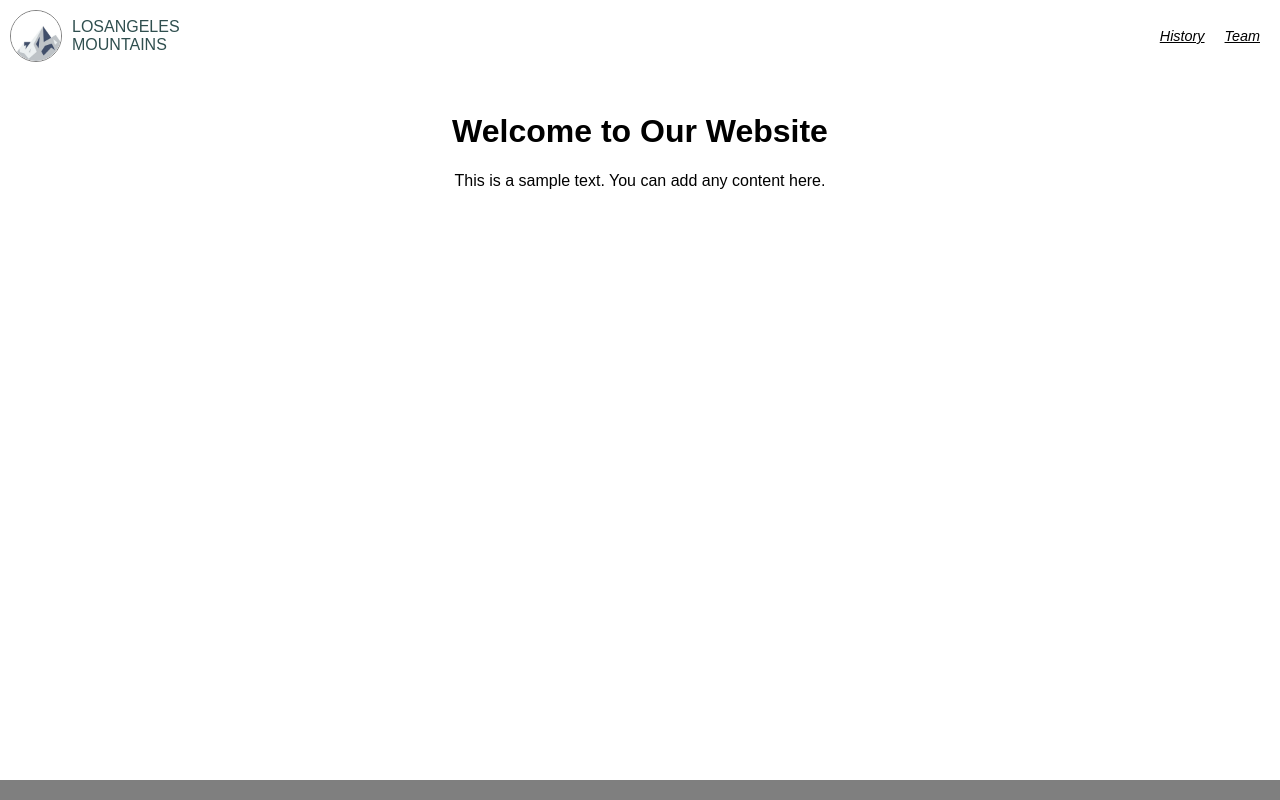
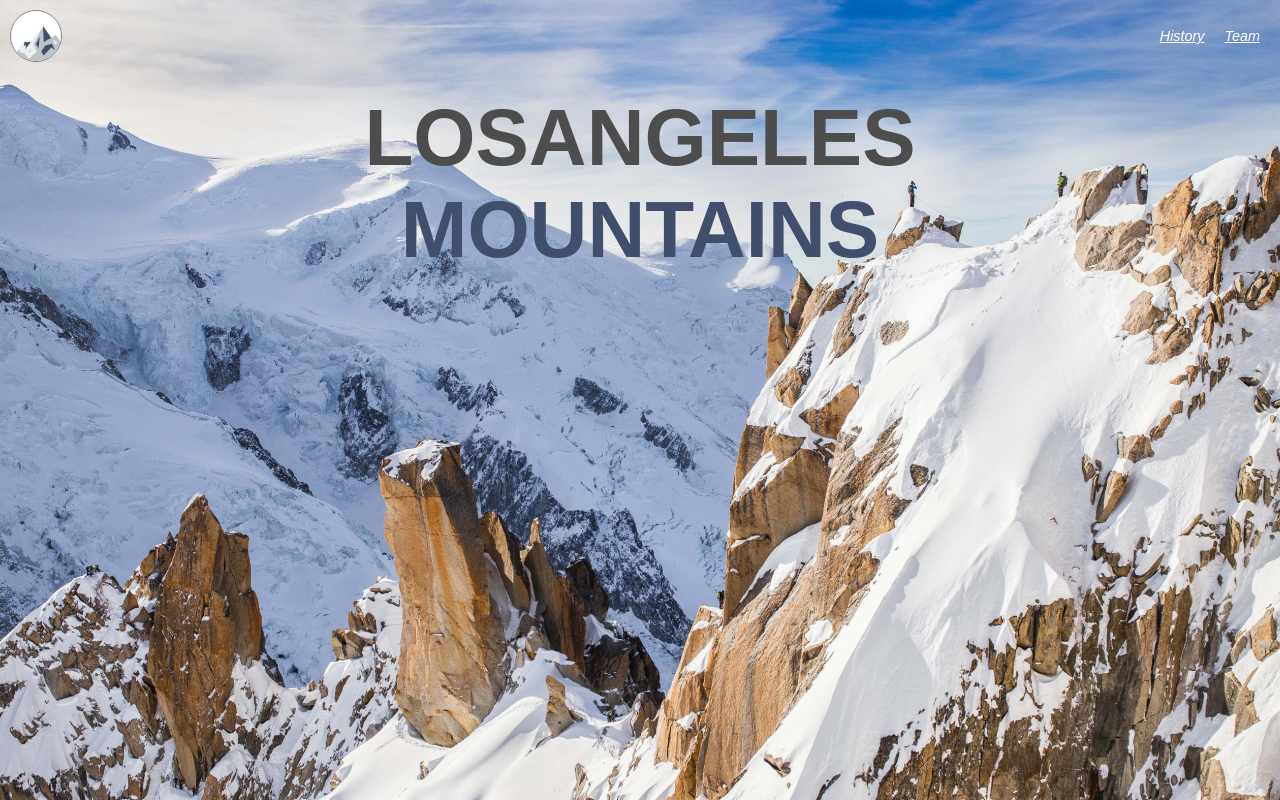
Before and after one commit to name-Eli/mountains-react-app, a React (Vite) app: page / in a window 1280 px wide. Built offline with nearby package versions, Linux system fonts and the light colour scheme.

Commit message:
Finished the home page

```diff
--- a/src/components/App/App.css
+++ b/src/components/App/App.css
@@ -7,12 +7,25 @@
     top: 0;
     left: 0;
     z-index: -1;
-    /* background-image: url('https://cff2.earth.com/uploads/2023/06/02100547/Mountain-2-960x640.jpg'); */
+    background-image: url('../../assets/home-background.jpg');
 }
 
 .content {
-    padding: 50px;
     color: #ffffff;
-    font-size: 20px;
+    padding-top: 20px;
+    padding-inline: 20%;
+    font-size: 1em;
     text-align: center;
 }
+
+.losangeles {
+    color: #4d4d4d;
+    font-size: 5em;
+    margin: 0;
+}
+
+.Mountains {
+    color: #414f6b;
+    font-size: 5em;
+    margin: 0;
+}
--- a/src/components/App/App.tsx
+++ b/src/components/App/App.tsx
@@ -29,17 +29,17 @@ function App() {
 
   return (
     <>
-      {/* <div className="background" id="backgroundHome"></div> */}
+      <div className="background"></div>
 
       <NavBar />
 
-      <div className="content" id="content">
-        <h1>Welcome to Our Website</h1>
-        <p>This is a sample text. You can add any content here.</p>
+      <div className="content">
+        <h1 className='losangeles'>LOSANGELES</h1>
+        <h1 className='Mountains'>MOUNTAINS</h1>
+
+
       </div>
 
-      <div className="footer" id="footer">
-      </div >
     </>
   )
 }
--- a/src/components/History/History.css
+++ b/src/components/History/History.css
@@ -1,8 +1,4 @@
-.content {
-    padding-top: 20px;
-    padding-inline: 20%;
-    font-size: 1em;
-    text-align: center;
+.historyContent {
     color: black;
 
     .title {
@@ -10,15 +6,7 @@
     }
 }
 
-.background {
-    background-size: cover;
-    background-position: center;
-    height: 100%;
-    width: 100%;
-    position: fixed;
-    top: 0;
-    left: 0;
-    z-index: -1;
+.historyBackground {
     background-image: url('../../assets/history-background.jpg');
 }
 
--- a/src/components/History/History.tsx
+++ b/src/components/History/History.tsx
@@ -30,11 +30,11 @@ function History() {
 
     return (
         <>
-            <div className="background"></div>
+            <div className="background historyBackground"></div>
 
             <NavBar />
 
-            <div className="content">
+            <div className="content historyContent">
                 <h1 className='title'>History</h1>
                 <p>Lorem ipsum dolor sit amet, consectetur adipiscing elit. Proin in ante viverra, rutrum erat rutrum, consectetur mi. Proin at maximus est. Nullam purus ex, iaculis sed erat sed, blandit tincidunt quam. Cras scelerisque id quam sed dignissim Pellentesque urna nunc, gravida quis hendrerit ac, tristique ut quam. Vivamus suscipit dignissim tortor nec congue. </p>
             </div>
--- a/src/components/NavBar/NavBar.css
+++ b/src/components/NavBar/NavBar.css
@@ -39,8 +39,17 @@
 
     li a {
         font-size: 0.9em;
-        color: black;
         font-style: italic;
         text-decoration: underline;
     }
+
+    .activeTab {
+        font-weight: bold;
+    }
 }
+
+
+.home {
+    color: white;
+    background: rgba(0, 0, 0, 0);
+}
--- a/src/components/NavBar/NavBar.tsx
+++ b/src/components/NavBar/NavBar.tsx
@@ -1,19 +1,25 @@
+import { useLocation } from 'react-router-dom';
 import logo from '../../assets/logo.jpg'
 import './NavBar.css';
 
 const NavBar = () => {
 
-    const tabs = ["History", "Team"]
+    const location = useLocation();
+    console.log(location.pathname);
+
+
+    const tabs = [{ path: '/history', title: "History" }, { path: '/team', title: "Team" }]
+
     return (
-        <nav className="navbar">
+        <nav className={location.pathname === '/' ? 'home navbar' : 'navbar'}>
             <div className='logoContainer'>
                 <img className="logo" src={logo} />
-                <span className="logoName">LOSANGELES MOUNTAINS</span>
+                {location.pathname !== '/' && <span className="logoName">LOSANGELES MOUNTAINS</span>}
             </div>
             <ul>
                 {
                     tabs.map((tab, index) =>
-                        <li key={index}><a>{tab}</a></li>
+                        <li className={tab.path === location.pathname ? 'activeTab' : ''} key={index}><a>{tab.title}</a></li>
                     )
                 }
             </ul>
```
Also changed, not shown: src/assets/home-background.jpg (added).
